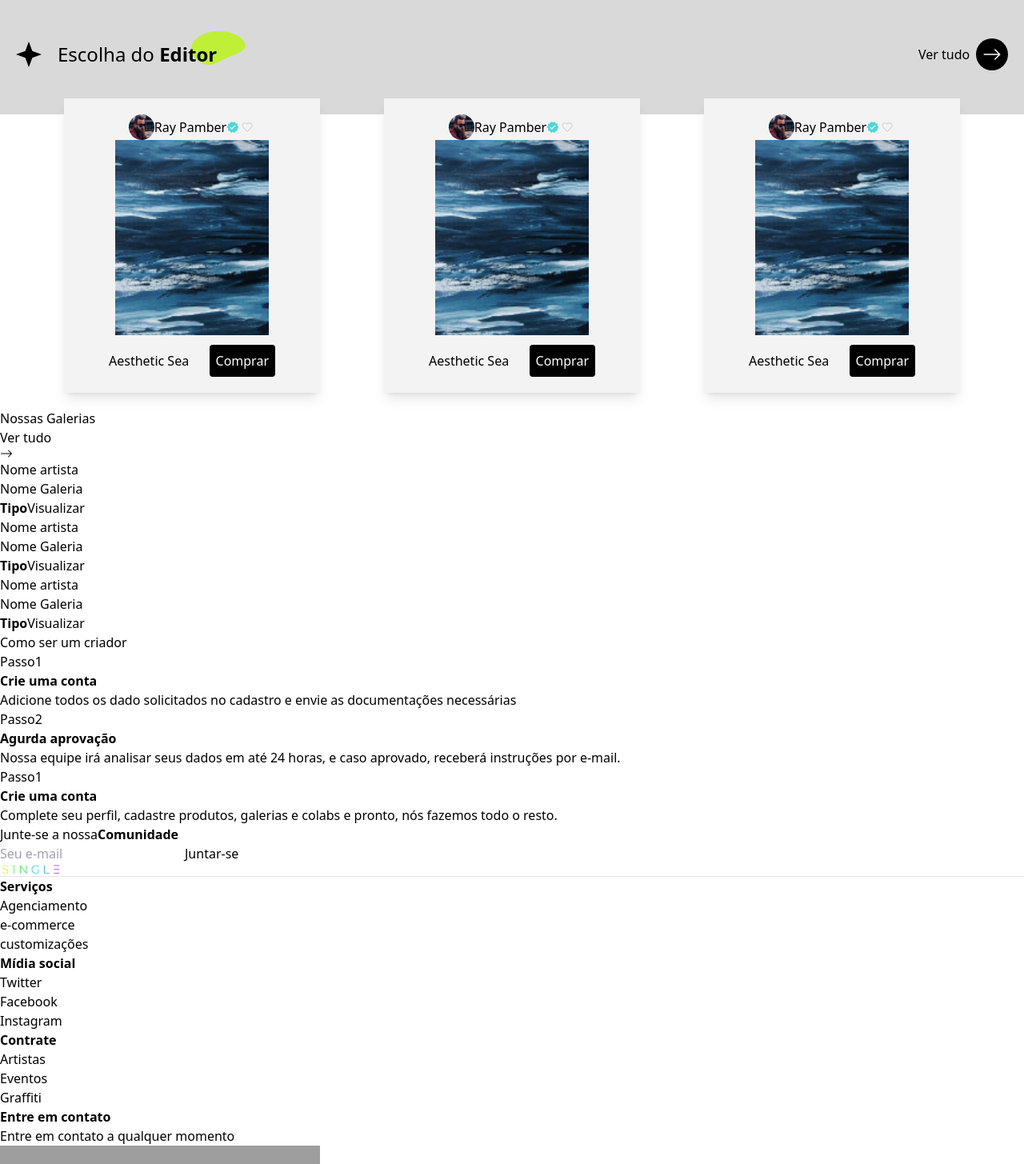
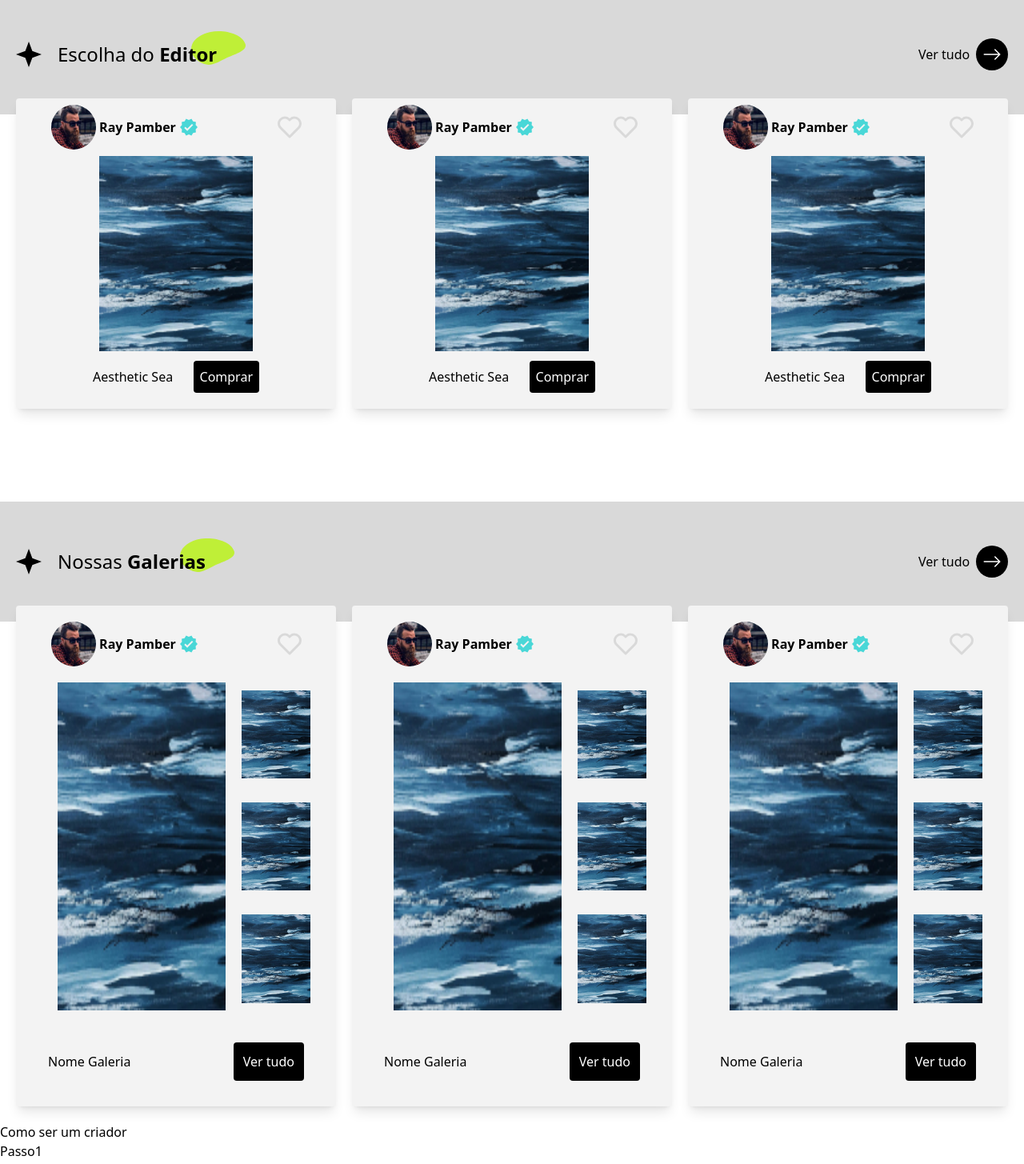
Before and after one commit to zThiago15/s1ngle, a React (Vite) app: page / in a window 1280 px wide. Shown: the part 600-2055 px from the top of the page at 80% size. Built offline with nearby package versions, Linux system fonts and the light colour scheme; grey boxes are pictures that could not be loaded.

Commit message:
feat: gallery section

```diff
--- a/src/components/ArtistArt.jsx
+++ b/src/components/ArtistArt.jsx
@@ -6,13 +6,17 @@ import ArtSea from '../assets/arts/aesthetic-sea.jpg';
 
 export default function ArtistArt() {
   return (
-    <div className="shadow-lg w-[15em] bg-[#F3F3F3] p-5 flex flex-col items-center w-[20em]">
-      <span className="flex items-center">
-        <img src={Artist1} alt="artist" className="rounded-[50%] w-8" />
-        <p>Ray Pamber</p>
-        <MdVerified className="text-[#49D7D7]" />
-        <BiHeart className="text-darkgrey w-5 " />
-      </span>
+    <div className="shadow-lg w-[15em] bg-[#F3F3F3] p-5 flex flex-col items-center w-[25em] rounded">
+
+      <div className="flex justify-between items-center w-[20em] h-[2em] mb-5">
+        <span className="flex items-center justify-evenly w-48">
+          <img src={Artist1} alt="artist" className="rounded-[50%] w-14" />
+          <p><strong>Ray Pamber</strong></p>
+          <MdVerified className="text-[#49D7D7] text-2xl" />
+        </span>
+        <BiHeart className="text-darkgrey text-4xl" />
+      </div>
+
       <img src={ArtSea} alt="art" className="w-48" />
       <span className="mt-3 flex items-center justify-between w-[13em]">
         <p>Aesthetic Sea</p>
--- a/src/components/Gallery.jsx
+++ b/src/components/Gallery.jsx
@@ -1,22 +1,33 @@
 import React from 'react';
+import { BiHeart } from 'react-icons/bi';
+import { MdVerified } from 'react-icons/md';
+import Artist1 from '../assets/imgs/artist1.jpeg';
+import ArtSea from '../assets/arts/aesthetic-sea.jpg';
 
 export default function Gallery() {
   return (
-    <div>
-      {/* <img src="" alt="artist" /> */}
-      <p>Nome artista</p>
+    <div className="shadow-lg bg-[#F3F3F3] p-8 flex flex-col items-center w-[25em] rounded">
+      <div className="flex justify-between items-center w-[20em] h-[2em] mb-3">
+        <span className="flex items-center justify-evenly w-48">
+          <img src={Artist1} alt="artist" className="rounded-[50%] w-14" />
+          <p><strong>Ray Pamber</strong></p>
+          <MdVerified className="text-[#49D7D7] text-2xl" />
+        </span>
+        <BiHeart className="text-darkgrey text-4xl" />
+      </div>
 
-      {/* <img src="" alt="art 1" /> */}
-      <div>
-        {/* <img src="" alt="art 2" /> */}
-        {/* <img src="" alt="art 3" /> */}
-        {/* <img src="" alt="art 4" /> */}
-      </div>
-      <span>
+      <span className="flex justify-evenly">
+        <img src={ArtSea} alt="artist" className="p-5 w-[350px]" />
+        <div className="flex flex-col justify-evenly  h-[450px]">
+          <img src={ArtSea} alt="artist" className="" />
+          <img src={ArtSea} alt="artist" className="" />
+          <img src={ArtSea} alt="artist" className="" />
+        </div>
+      </span>
+      <span className="flex justify-between items-center mt-5 w-[20em]">
         <p>Nome Galeria</p>
-        <strong>Tipo</strong>
+        <button className="bg-black p-3 text-white rounded" type="button">Ver tudo</button>
       </span>
-      <button type="button">Visualizar</button>
     </div>
   );
 }
--- a/src/pages/Landpage.jsx
+++ b/src/pages/Landpage.jsx
@@ -39,7 +39,7 @@ export default function Home() {
                 </Avatar.Group>
                 <div>
                   <strong className="text-2xl">100+</strong>
-                  <p className="text-lg text-darkgrey">Os melhores artistas</p>
+                  <p className="text-lg text-[#858585]">Os melhores artistas</p>
                 </div>
               </span>
               <BsArrowDown className="text-[50px] mt-5 ml-10" />
@@ -90,17 +90,28 @@ export default function Home() {
           </div>
         </section>
 
-        <section>
-          <h2>Nossas Galerias</h2>
+        <section className="mt-24">
+          <div className="w-full bg-[#D9D9D9] h-[150px] flex justify-between items-center p-5 relative -z-10">
+            <span className="flex items-center">
+              <img src={Sparkle} alt="sparkles" className="mr-5 w-8" />
+              <h2 className="text-2xl">
+                Nossas
+                <strong> Galerias</strong>
+              </h2>
+              <img src={Blob} alt="blob" className="relative right-8 bottom-2 -z-[1]" />
+            </span>
+            <button type="button" className="flex items-center w-28 justify-between hover:bg-red-700">
+              Ver tudo
+              <BsArrowRight className="bg-black text-white w-10 h-10 p-2 rounded-[50%]" />
+            </button>
+          </div>
+          <div className="flex justify-evenly relative bottom-5">
+            <Gallery />
+            <Gallery />
+            <Gallery />
+          </div>
+        </section>
 
-          <button type="button">
-            Ver tudo
-            <BsArrowRight />
-          </button>
-          <Gallery />
-          <Gallery />
-          <Gallery />
-        </section>
         <section>
           <h2>Como ser um criador</h2>
           <ol>
```
